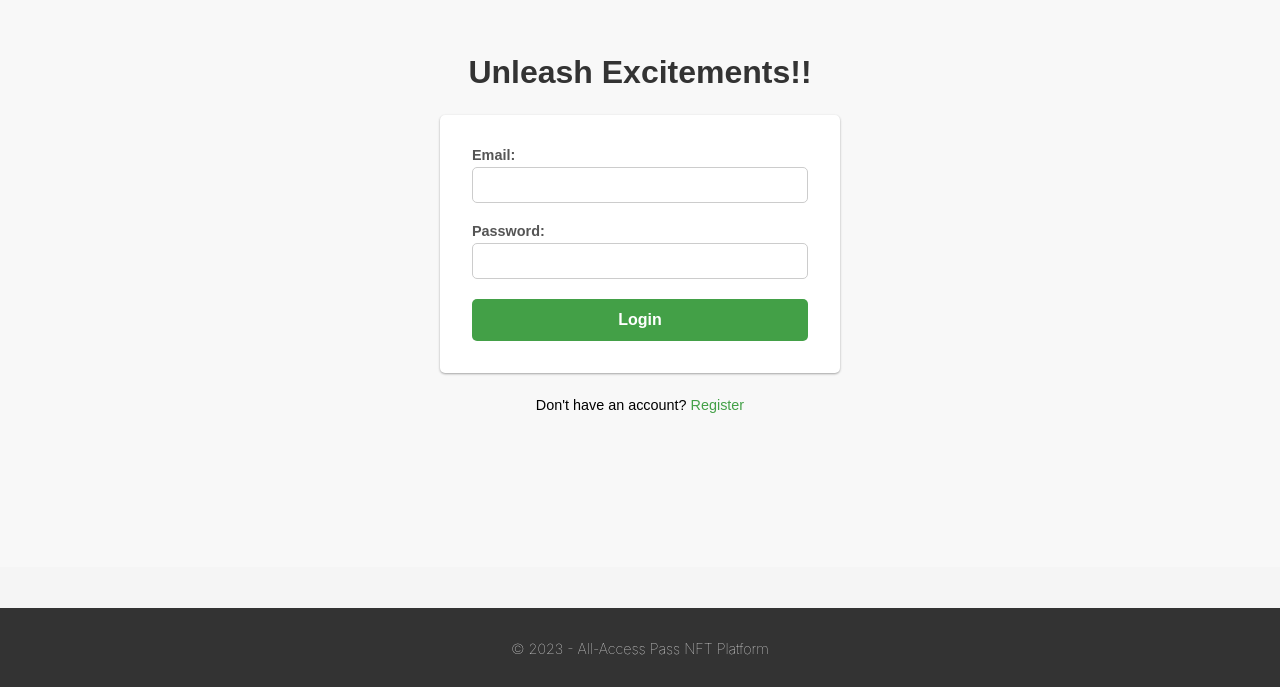
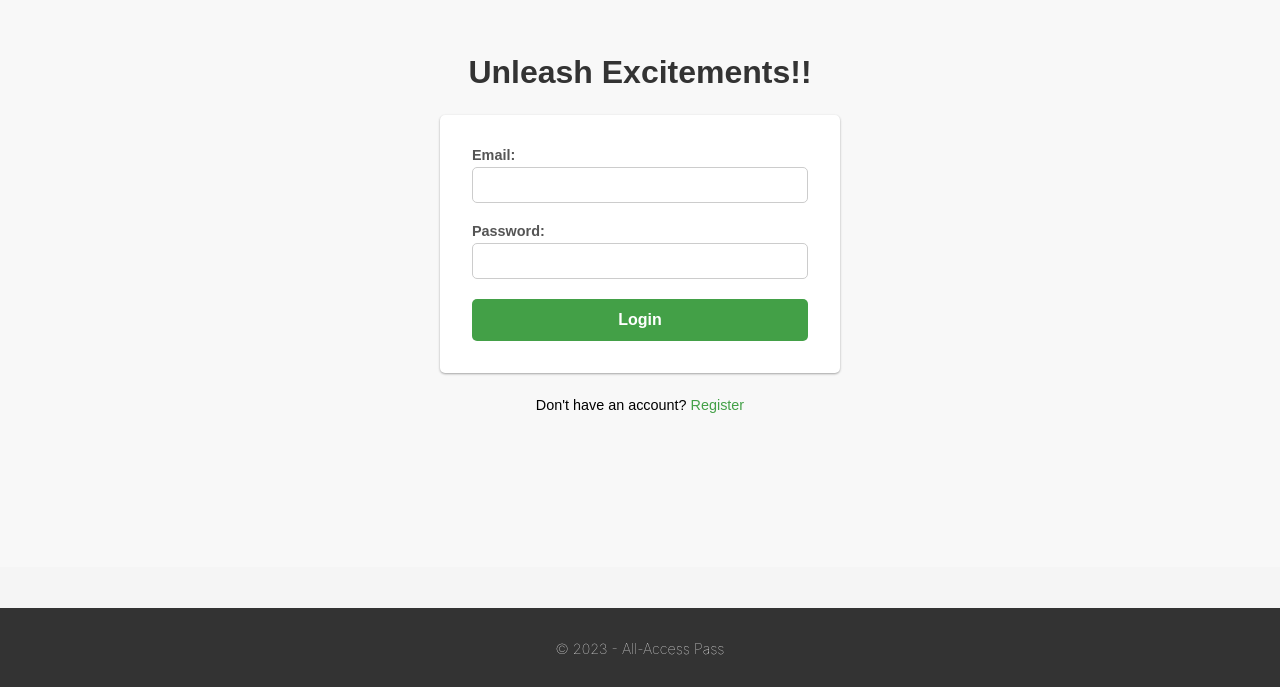
Before and after one commit to JEETDESAI25/AAP, a React (Vite) app in the folder All-Access-Pass/: page / in a window 1280 px wide. Shown: the part 113-800 px from the top of the page. Built offline with nearby package versions, Linux system fonts and the light colour scheme.

Commit message:
Updated Footer

```diff
--- a/All-Access-Pass/src/components/Footer.jsx
+++ b/All-Access-Pass/src/components/Footer.jsx
@@ -3,7 +3,7 @@ import "../styles/Footer.css";
 const Footer = () => {
   return (
     <footer>
-      <p>&copy; 2023 - All-Access Pass NFT Platform</p>
+      <p>&copy; 2023 - All-Access Pass</p>
     </footer>
   );
 };
```
